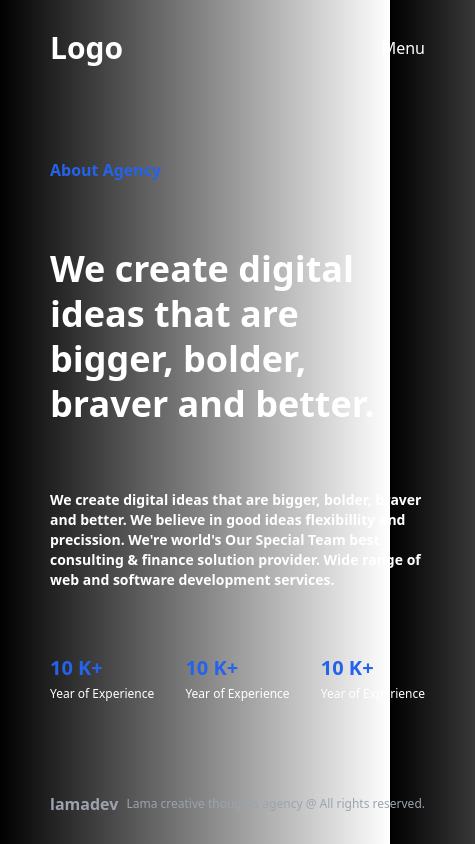
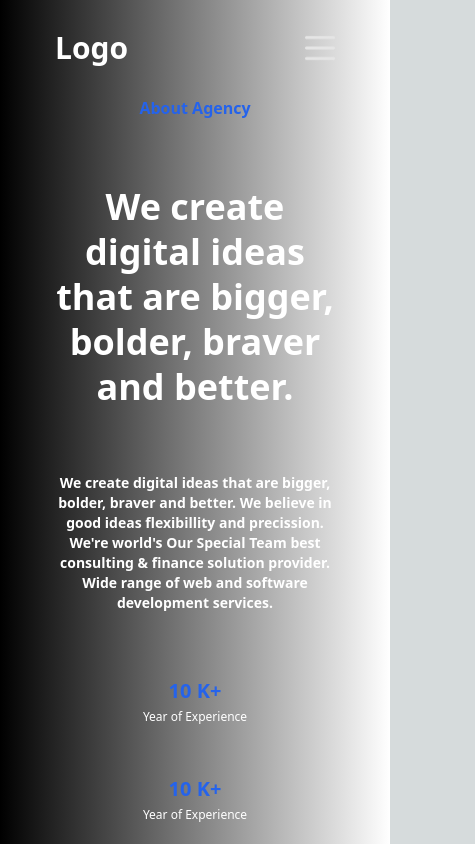
Before and after one commit to lTriNiTyl/nextjs_ts_tutorial, a Next.js app: page /about in a window 390 px wide. Shown: the top 844 px of the page, 475 px wide, since content can reach past the window. Built offline with nearby package versions, Linux system fonts and the light colour scheme.

Commit message:
"반응형 적용"

```diff
--- a/src/app/about/page.tsx
+++ b/src/app/about/page.tsx
@@ -3,7 +3,7 @@ import Image from 'next/image'
 
 const AboutPage = () => {
   return (
-    <div className="flex gap-32">
+    <div className="flex gap-32 max-md:flex-col max-md:text-center">
       <div className="flex-1 flex flex-col gap-16">
         <h2 className="text-base font-bold text-blue-600">About Agency</h2>
         <h1 className="text-4xl font-bold leading-tight">
@@ -15,7 +15,7 @@ const AboutPage = () => {
           We're world's Our Special Team best consulting & finance solution provider.
           Wide range of web and software development services.
         </p>
-        <div className="flex items-center justify-between">
+        <div className="flex items-center justify-between max-md:flex-col max-md:gap-[50px]">
           <div className="flex flex-col gap-1">
             <h1 className="font-bold text-xl text-blue-600">10 K+</h1>
             <p className="text-xs">Year of Experience</p>
--- a/src/app/contact/page.tsx
+++ b/src/app/contact/page.tsx
@@ -1,23 +1,11 @@
+"use client";
+
 import React from 'react'
 import Image from 'next/image'
 
-const MImage = () => {
-  return (
-    <Image
-      src='/contact.png'
-      alt='contact image'
-      fill
-      priority={true}
-      placeholder='empty'
-      sizes="(max-width: 768px) 100vw, (max-width: 1200px) 50vw, 33vw"
-      className="h-auto mx-auto max-w-fit object-contain"
-    />
-  );
-}
-
 const ContactPage = () => {
   return (
-    <div className="flex items-center gap-32">
+    <div className="flex items-center gap-32 max-md:flex-col">
       <div className="flex-1 h-[500px] relative">
         <Image
           src='/contact.png'
--- a/src/app/globals.css
+++ b/src/app/globals.css
@@ -92,3 +92,9 @@ a {
     width: 475px;
   }
 }
+
+@media (max-width: 475px) {
+  .container {
+    width: 380px;
+  }
+}
--- a/src/app/page.tsx
+++ b/src/app/page.tsx
@@ -4,18 +4,18 @@ import styles from "./home.module.css";
 export default function Home() {
   // throw new Error("Error in Home");
   return (
-    <div className="flex gap-32">
+    <div className="flex gap-32 max-xl:flex-col max-xl:text-center">
       <div className="flex-1 gap-20">
-        <h1 className="text-7xl font-bold leading-tight pr-10">Create Thoughts Agency.</h1>
+        <h1 className="text-7xl max-md:text-[64px] font-bold leading-tight pr-10">Create Thoughts Agency.</h1>
         <p className="text-sm font-bold py-10">
           Lorem ipsum dolor sit amet, consectetur adipiscing elit. Vero
           blanditiis adipisci minima reiciendis a autem assumenda dolore.
         </p>
-        <div className="flex gap-5 pb-10">
+        <div className="flex gap-5 pb-10 max-xl:justify-center">
           <button className="min-w-28 min-h-14 rounded-lg cursor-pointer border-none bg-blue-700 text-white">Learn More</button>
           <button className="min-w-28 min-h-14 rounded-lg cursor-pointer border-none bg-white text-blue-700">Contact</button>
         </div>
-        <div className="relative w-96 h-10 grayscale flex-col gap-12">
+        <div className="relative w-96 h-10 grayscale flex-col gap-12 max-md:w-[100%]">
           <Image
             src="/brands.png"
             alt=""
--- a/src/components/footer/Footer.tsx
+++ b/src/components/footer/Footer.tsx
@@ -2,7 +2,7 @@ import React from 'react'
 
 const Footer = () => {
   return (
-    <div className="flex justify-between items-center h-20 text-gray-400">
+    <div className="flex justify-between items-center h-20 text-gray-400 max-md:justify-around max-md:flex-col">
       <div className="font-semibold">lamadev</div>
         <div className="text-xs">
           Lama creative thoughts agency @ All rights reserved.
--- a/src/components/navbar/links/Links.tsx
+++ b/src/components/navbar/links/Links.tsx
@@ -3,6 +3,7 @@
 import React, { useState } from 'react'
 import styles from './links.module.css'
 import NavLink from './navLink/navLink';
+import Image from 'next/image';
 
 const links = [
   {
@@ -46,9 +47,16 @@ const Links = () => {
           <NavLink item={{ title: "Login", path: "/login" }} />
         )}
       </div>
-      <button className={styles.menuButton} onClick={() => setOpen((prev) => !prev)}>Menu</button>
+      <Image
+        src="/menu.png"
+        alt=""
+        width={30}
+        height={30}
+        onClick={() => setOpen((prev) => !prev)}
+        className={styles.menuButton}
+      />
       {
-        open && <div className="uppercase hidden sm:inline">
+        open && <div className={styles.mobileLinks}>
           {links.map((link) => (
             <NavLink item={link} key={link.title} />
           ))}
--- a/src/components/navbar/links/links.module.css
+++ b/src/components/navbar/links/links.module.css
@@ -31,8 +31,7 @@
     right: 0;
     width: 50%;
     height: calc(100vh - 100px);
-    /* background-color: rgb(var(--background-start-rgb)); */
-    background-color: rebeccapurple;
+    background-color: rgb(var(--background-start-rgb));
     display: flex;
     flex-direction: column;
     align-items: center;
--- a/src/components/navbar/links/navLink/navLink.tsx
+++ b/src/components/navbar/links/navLink/navLink.tsx
@@ -11,7 +11,6 @@ const NavLink = ({ item }: any) => {
 
   return (
     <Link
-      rel='preload'
       href={item.path}
       className={`inline-flex min-w-14 p-4 rounded-xl text-center font-semibold
         ${pathName === item.path && "border-2 border-violet-500 bg-violet-700"} hover:ring-violet-500 hover:ring focus:ring-violet-300`
--- a/tailwind.config.ts
+++ b/tailwind.config.ts
@@ -13,6 +13,9 @@ const config: Config = {
         "gradient-conic":
           "conic-gradient(from 180deg at 50% 50%, var(--tw-gradient-stops))",
       },
+      flex: {
+        '2': '2 2 0%',
+      },
     },
   },
   plugins: [],
```
